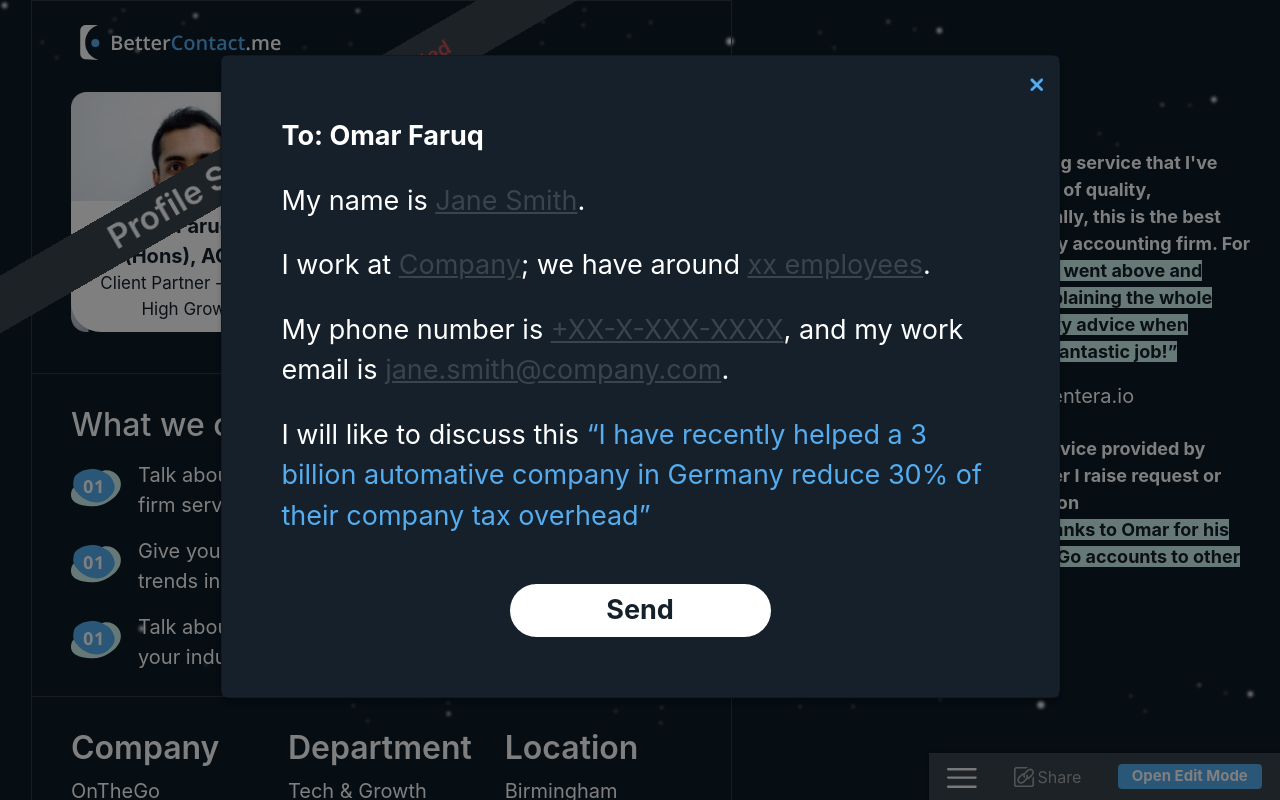
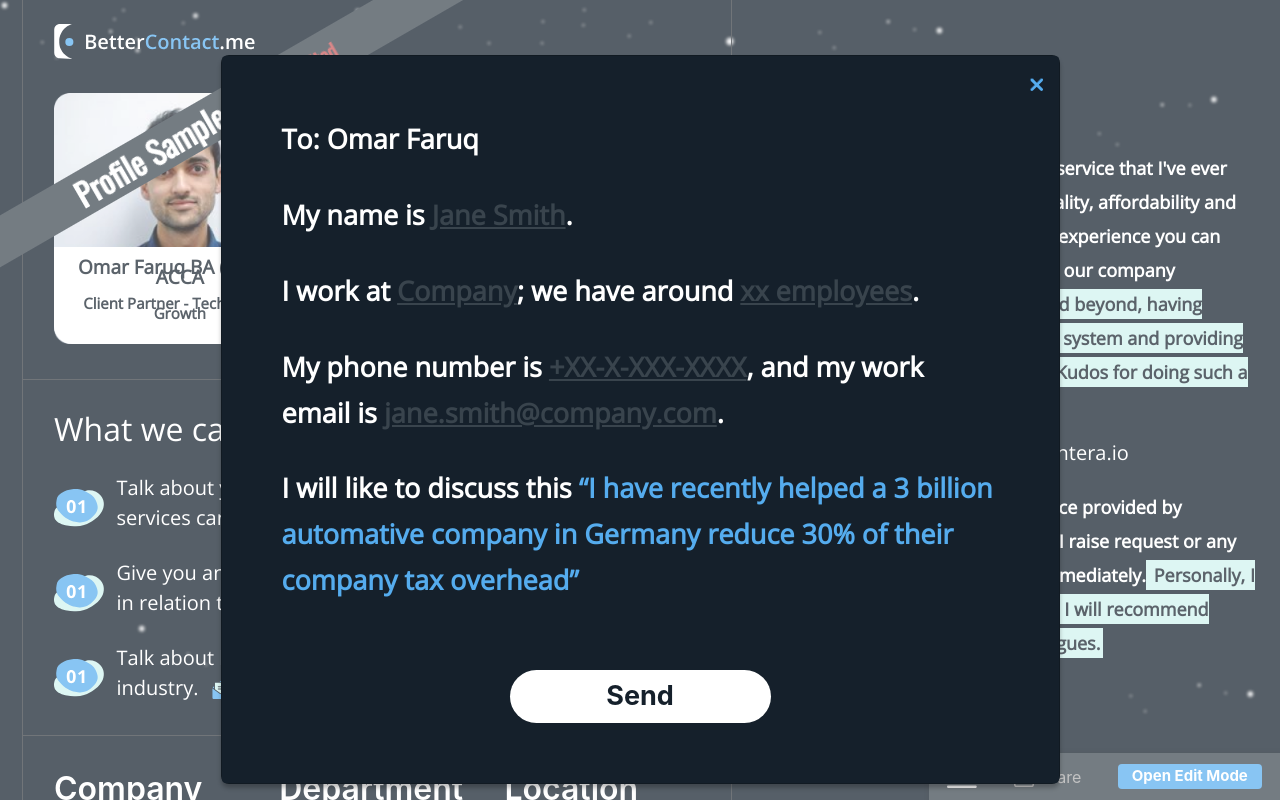
Before and after one commit to sr-js-dev/React-profile, a React (Create React App) app: page /profile in a window 1280 px wide. Both pictures are taken after a click on the element "Contact me on similar subject now". Shown: the top 800 px of the page. Built offline with nearby package versions, Linux system fonts and the light colour scheme.

Commit message:
fix: updated design

```diff
--- a/public/index.html
+++ b/public/index.html
@@ -15,6 +15,7 @@
       user's mobile device or desktop. See https://developers.google.com/web/fundamentals/web-app-manifest/
     -->
     <link rel="manifest" href="%PUBLIC_URL%/manifest.json" />
+    <link href='https://fonts.googleapis.com/css?family=Oswald' rel='stylesheet'>
     <!--
       Notice the use of %PUBLIC_URL% in the tags above.
       It will be replaced with the URL of the `public` folder during the build.
--- a/src/assets/style/Profile.css
+++ b/src/assets/style/Profile.css
@@ -1,3 +1,4 @@
+@import url('https://fonts.googleapis.com/css?family=Open+Sans');
 .photo-section, .talk-about-section, .qoutes-section {
     color: #FFFFFF;
 }
@@ -6,10 +7,35 @@
     padding: 10px;
     border-radius: 5px;
 }
+.dashed-border-bottom {
+    border-bottom: 2px dashed #343a40;
+}
+.solid-border-bottom {
+    border-bottom: 1px solid #343a40;
+}
+.m-left-8 {
+    margin-left: 8px;
+}
+.first-section {
+    margin-left: 7px;
+    border-left: 1px solid #343a40;
+    border-right: 1px solid #343a40;
+}
+.dashed-first-section {
+    margin-left: 7px;
+    border-left: 2px dashed #343a40;
+    border-right: 2px dashed #343a40;
+}
 .photo-dashed-border {
     border: 2px dashed #343a40;
     border-radius: 30px;
     overflow: hidden;
+}
+.photo-section .photo-part {
+    margin-bottom: 35px;
+}
+.photo-section>div {
+    margin-top: 10px;
 }
 .photo-section .layout {
     position: absolute;
@@ -27,16 +53,20 @@
     left: 0px;
     background-color: #FFFFFF;
     width: 100%;
-    padding: 10px;
-    border-radius: 0px 0px 30px 30px;
+    padding: 15px 10px 10px 10px;
+    border-radius: 0px 0px 18px 18px;
 }
 .photo-detail p {
     color: #15202B;
-    font-size: 20px;
-    margin-bottom: 0px;
+    font-family: Open Sans;
+    font-style: normal;
+    font-weight: 600;
+    font-size: 19px;
+    line-height: 10px;
 }
 .photo-detail p:last-child {
-    font-size: 17px;
+    font-size: 15px;
+    line-height: 10px;
 }
 .custom-bg-color {
     background-color: #343535 !important;
@@ -51,7 +81,7 @@
 }
 .photo-section .add-photo .add-your-img {
     font-weight: bold;
-    font-size: 30px;
+    font-size: 26px;
     color: darkgray;
 }
 .photo-section .add-photo .img-size {
@@ -67,11 +97,20 @@
     font-size: 20px;
     cursor: pointer;
 }
+.talk-about-section>div>div {
+    margin-top: 30px;
+    margin-bottom: 32px;
+}
 .talk-about-section .title{
     font-size: 32px;
+    font-family: Open Sans;
 }
 .talk-about-section .description {
     font-size: 20px;
+    font-family: Open Sans;
+}
+.talk-about-section .talk-txt {
+    margin-top: 25px;
 }
 .talk-about-section .talk-about-edit {
     position: absolute;
@@ -132,6 +171,11 @@
 .profile-info-section {
     color: #FFFFFF;
     padding-bottom: 100px;
+    padding-top: 17px;
+}
+.profile-info-section .col-lg-4 {
+    margin-top: 17px;
+    margin-bottom: 17px;
 }
 .profile-info-section h1 {
     font-size: 32px;
@@ -149,24 +193,32 @@
     text-decoration: underline;
 }
 .qoutes-section {
-    padding-top: 95px;
+    padding-top: 100px;
 }
 .qoutes-section .title {
+    font-family: Open Sans;
+    font-style: normal;
+    font-weight: normal;
     font-size: 20px;
+    line-height: 27px;
 }
 .qoutes-section .content {
+    font-family: Open Sans;
+    font-weight: bold;
     font-size: 18px;
+    line-height: 34px;
 }
 .qoutes-section .emphases {
     background-color: #CFF2EE;
     color: #15202b;
+    padding: 3px;
 }
 .profile-photo-title-bar {
     position: fixed;
     width: 681.87px;
-    height: 50px;
-    left: -60.71px;
-    top: 117.72px;
+    height: 45px;
+    left: -134.71px;
+    top: 99.72px;
     background: #39444D;
     transform: rotate(-30deg);
     display: flex;
@@ -177,20 +229,25 @@
 }
 .profile-photo-title-bar p.title {
     margin-bottom: 0px;
-    font-size: 33px;
+    font-size: 32px;
     font-weight: 600;
     display: flex;
     justify-content: center;
     align-items: center;
+    line-height: 60px;
+    font-family: Oswald;
+    font-style: normal;
 }
 .profile-photo-title-bar .percent {
     font-size: 20px;
     font-weight: normal;
+    font-family: Oswald;
 }
 .profile-photo-title-bar .undeited {
     color: #C95355;
     font-size: 20px;
     margin-left: 5px;
+    font-family: Oswald;
 }
 /* open-edit-menu-bar */
 .open-edit-menu, .open-close-menu {
@@ -317,6 +374,9 @@
     box-shadow: 0px 4px 4px rgba(0, 0, 0, 0.25);
     border-radius: 8px !important;
 }
+.register .modal-content .txt {
+    margin-top: 30px;
+}
 .register .modal-body {
     background-color: #15202B;
     padding: 60px !important;
@@ -332,12 +392,20 @@
 .register .modal-body .content {
     font-size: 27px;
 }
+.register .modal-body .content p {
+    font-weight: 600;
+    font-family: Open Sans;
+    line-height: 1.7
+}
 .register .modal-body .profile-detail {
     color: #39444D;
     text-decoration: underline;
 }
 .register .modal-body .discuss-content {
     color: #55ACEE;
+}
+.register .modal-body .send-btn-part {
+    margin-top: 67px;
 }
 .register .modal-body .btn-send {
     background: #FFFFFF;
@@ -354,6 +422,12 @@
     background-color:#55ACEE;
     color: #FFFFFF;
 }
+.modal-backdrop.show {
+    opacity: 0.3 !important;
+}
+.modal-backdrop {
+    background-color: #FFF !important;
+}
 .cursor-pointer {
     cursor: pointer;
 }
@@ -361,6 +435,10 @@
 @media (max-width:576px) {
     .register .modal-body {
         padding: 15px !important;
+    }
+    .first-section, .dashed-first-section {
+        margin-left: 0px;
+        border: none;
     }
     .talk-about-edit .title {
         margin-left: 5px;
@@ -370,14 +448,14 @@
         font-size: 23px;
     }
     .photo-section .photo-detail {
-        padding: 6px;
+        padding: 15px 6px 6px 6px;
         border-radius: 0px 0px 17px 17px;
     }
     .profile-photo-title-bar {
-        left: -128.71px;
+        left: -161.71px;
     }
     .photo-detail p {
-        font-size: 16px;
+        font-size: 18px;
     }
     .photo-detail p:last-child {
         font-size: 14px;
@@ -395,4 +473,16 @@
         top: 60px;
         left: 12px;
     }
+    .open-edit-menu>div, .open-close-menu>div,.open-edit-menu, .open-close-menu {
+        width: 100% !important;
+    }
+    .profile-photo-title-bar p.title {
+        font-size: 26px;
+    }
+    .profile-photo-title-bar .percent {
+        font-size: 18px;
+    }
+    .profile-photo-title-bar .undeited {
+        font-size: 18px;
+    }
 }
--- a/src/pages/Profile.js
+++ b/src/pages/Profile.js
@@ -99,16 +99,16 @@ const Profile = () => {
       }
       <div className="row">
         <div className="col-lg-7">
-          <div className="ml-3 border border-dark">
-            <div className="row py-2 mx-4 py-4">
-              <div className="col-lg-9 col-md-6 col-sm-7  pl-4 logo-lg">
+          <div className={isEditMode ? 'dashed-first-section' : 'first-section'}>
+            <div className="row py-2 mx-3 py-4">
+              <div className="col-lg-9 col-md-6 col-sm-7 logo-lg">
                 <img src={Logo} alt="siteLogo" />
               </div>
             </div>
             {/* section1 */}
-            <div className="border-bottom border-dark photo-section">
-              <div className="row py-2 mx-4">
-                <div className="col-lg-5 mb-2">
+            <div className={isEditMode ? 'photo-section dashed-border-bottom' : 'photo-section solid-border-bottom'}>
+              <div className="row mx-3">
+                <div className="col-lg-5 photo-part">
                   <div className={isEditMode ? 'photo-dashed-border position-relative' : 'position-relative'}>
                     {
                       isEditMode ?
@@ -137,7 +137,7 @@ const Profile = () => {
                   <p className={isEditMode ? 'dashed-border description' : 'description'}>I have recently helped a 3 billion automative company in Germany reduce 30% of their company tax overhead.</p>
                   <p className={isEditMode ? 'dashed-border similar-subject' : 'similar-subject'} onClick={showModal}>
                     <span>Contact me on similar subject now</span>
-                    <span className="ml-3">
+                    <span className="m-left-8">
                       <img src={Vector} alt="Vector" />
                     </span>
                   </p>
@@ -145,9 +145,9 @@ const Profile = () => {
               </div>
             </div>
             {/* section2 */}
-            <div className="talk-about-section border-bottom border-dark">
-              <div className={isTalkEdit ? 'row extra-style' : 'row py-2 mx-4'}>
-                <div className="col-lg-12 mt-4 mb-3 position-relative">
+            <div className={isEditMode ? 'talk-about-section dashed-border-bottom' : 'talk-about-section solid-border-bottom'}>
+              <div className={isTalkEdit ? 'row extra-style' : 'row mx-3'}>
+                <div className="col-lg-12 position-relative">
                   <h2 className={isEditMode ? 'dashed-border title cursor-pointer' : 'title'} onClick={talkAboutDisplay}>What we can talk about</h2>
                   {
                     talkAbout && talkAbout.map((item, i) => (
@@ -178,27 +178,27 @@ const Profile = () => {
               </div>
             </div>
             {/* section3 */}
-            <div className="profile-info-section pt-4">
-              <div className={isEditMode ? ' row py-2 dashed-border extra-style' : 'row py-2 mx-4'}>
-                <div className="col-lg-4 mb-3">
+            <div className="profile-info-section">
+              <div className={isEditMode ? ' row dashed-border extra-style' : 'row mx-3'}>
+                <div className="col-lg-4">
                   <h1>Company</h1>
                   <p className="mb-0">OnTheGo Accountants</p>
                 </div>
-                <div className="col-lg-4 mb-3">
+                <div className="col-lg-4">
                   <h1>Department</h1>
                   <p className="mb-0">Tech & Growth</p>
                 </div>
-                <div className="col-lg-4 mb-3">
+                <div className="col-lg-4">
                   <h1>Location</h1>
                   <p className="mb-0">Birmingham</p>
                 </div>
-                <div className="col-lg-4 mb-3">
+                <div className="col-lg-4">
                   <h1>Address</h1>
                   <p className="mb-0">The Colmore Building</p>
                   <p className="mb-0">20 Colmore Circus Queensway</p>
                   <p className="mb-0">Birmingham, B4 6AT</p>
                 </div>
-                <div className="col-lg-4 mb-3">
+                <div className="col-lg-4">
                   <h1>Office number</h1>
                   <a href="#phone">03330 067 123</a>
                 </div>
@@ -300,13 +300,13 @@ const Profile = () => {
             <img src={CloseIcon} onClick={hideModal} alt="closeIcon" />
           </div>
           <div className="content">
-            <p className="font-weight-bold mb-4">To: Omar Faruq</p>
-            <p className="mb-4">My name is <span className="profile-detail">Jane Smith</span>.</p>
-            <p className="mb-4">I work at <span className="profile-detail">Company</span>; we have around <span className="profile-detail">xx employees</span>.</p>
-            <p className="mb-4">My phone number is <span className="profile-detail">+XX-X-XXX-XXXX</span>, and my work email is <span className="profile-detail">jane.smith@company.com</span>.</p>
-            <p className="mb-4">I will like to discuss this  <span className="discuss-content">“I have recently helped a 3 billion automative company in Germany reduce 30% of their company tax overhead”</span></p>
+            <p className="font-weight-bold title">To: Omar Faruq</p>
+            <p className="txt">My name is <span className="profile-detail">Jane Smith</span>.</p>
+            <p className="txt">I work at <span className="profile-detail">Company</span>; we have around <span className="profile-detail">xx employees</span>.</p>
+            <p className="txt">My phone number is <span className="profile-detail">+XX-X-XXX-XXXX</span>, and my work email is <span className="profile-detail">jane.smith@company.com</span>.</p>
+            <p className="txt">I will like to discuss this  <span className="discuss-content">“I have recently helped a 3 billion automative company in Germany reduce 30% of their company tax overhead”</span></p>
           </div>
-          <div className="send-btn-part d-flex justify-content-around align-items-center w-100 mt-5">
+          <div className="send-btn-part d-flex justify-content-around align-items-center w-100">
             <button className="btn-send font-weight-bold">Send</button>
           </div>
         </Modal.Body>
@@ -318,13 +318,13 @@ const Profile = () => {
 // talk about content
 function TalkAboutParagraph(txt, id, mode) {
   return (
-    <div className={mode ? 'd-flex mt-3 dashed-border' : 'd-flex mt-3'} key={id}>
+    <div className={mode ? 'd-flex align-items-center talk-txt dashed-border' : 'd-flex align-items-center talk-txt'} key={id}>
       <div>
-        <img src={List} alt="List" />
+        <img src={List} alt="List" className="list-img" />
       </div>
-      <div className="description ml-3">
+      <div className="description" style={{marginLeft: '11.5px'}}>
         <span>{txt}</span>
-        <span className="ml-3">
+        <span className="m-left-8">
           <img src={Vector} alt="Vector" />
         </span>
       </div>
```
